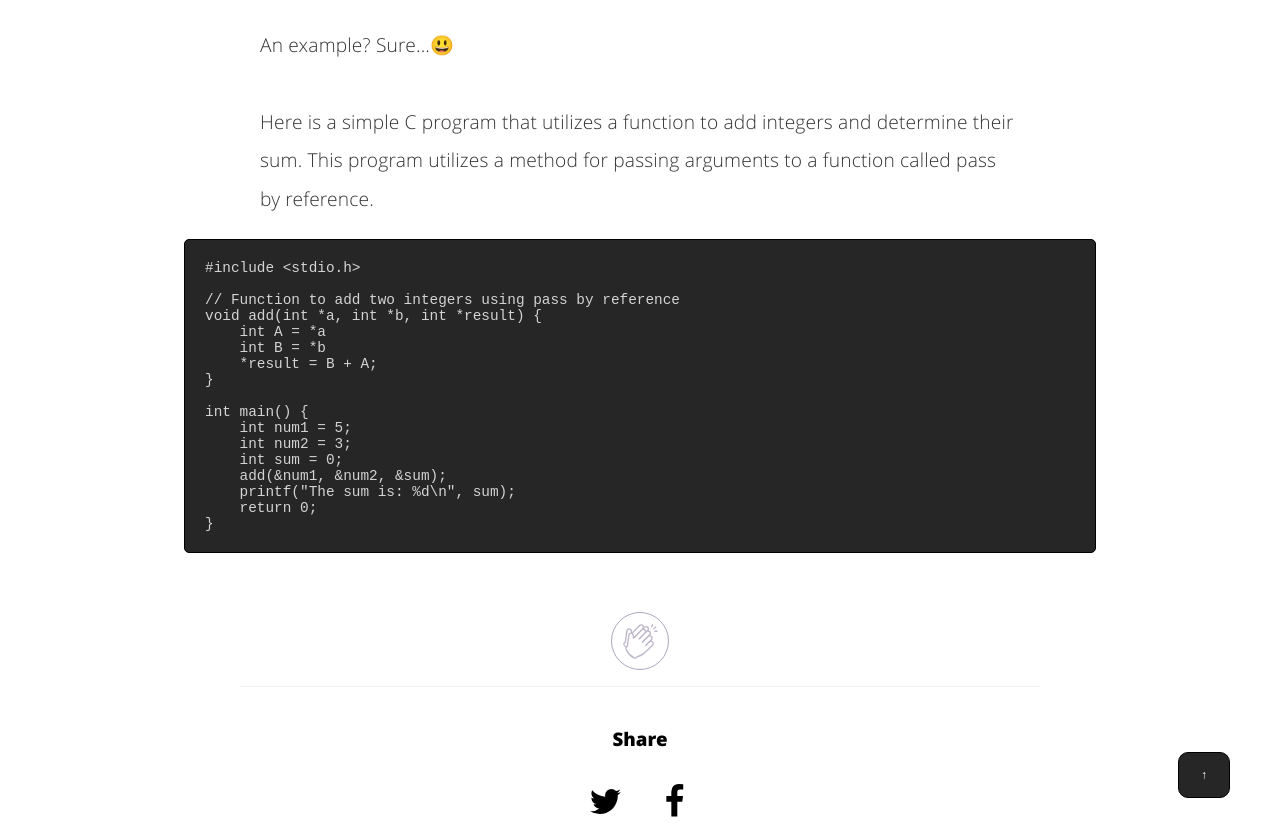
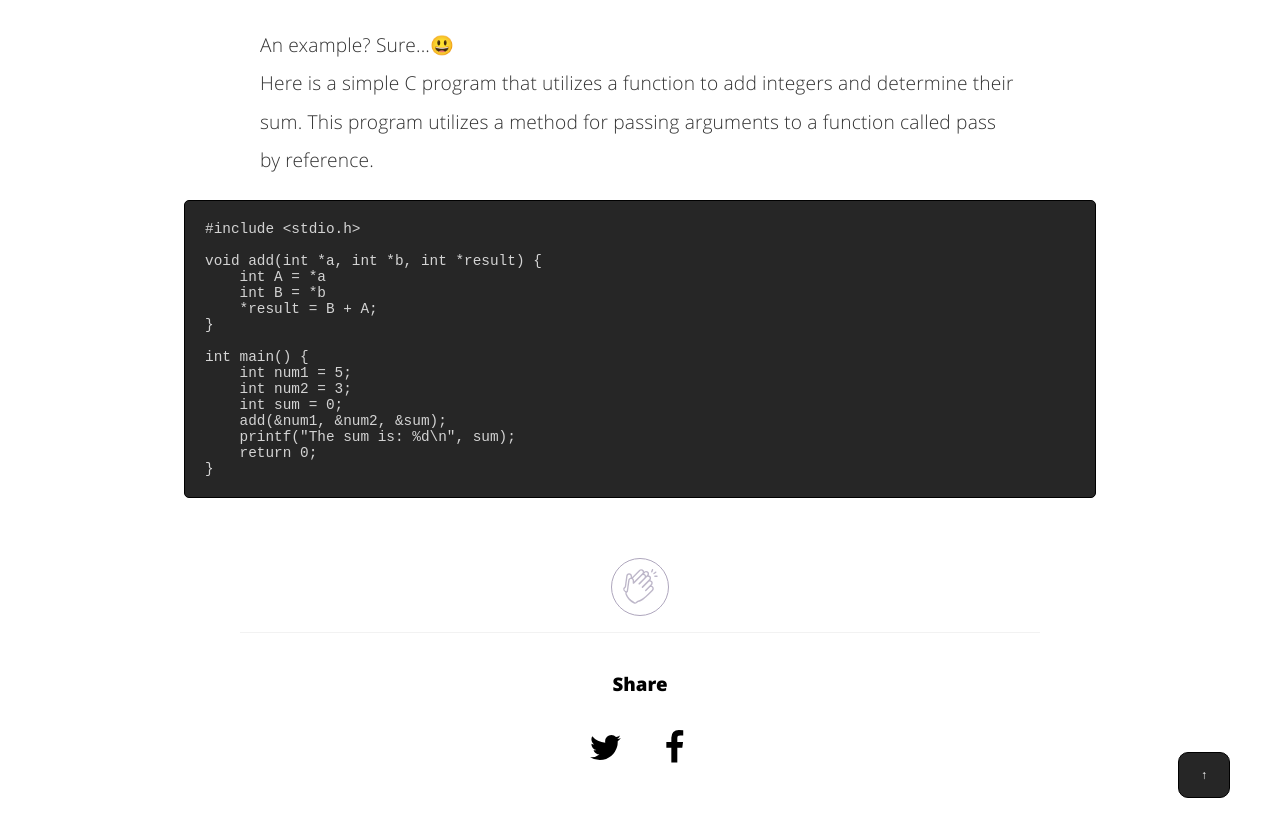
Before and after one commit to nickvourd/nickvourd.github.io, a Jekyll site: the page built from _posts/2023-10-18-x64dbg-intro.md, in a window 1280 px wide and 900 px high, scrolled down 6271 px, cut to the strip 62-900 px from the top of the window. Built offline with Jekyll 4.4.1, drawn with Linux system fonts in a browser that asks for light colours.

Commit message:
Edit 2023-10-18 x64dbg (My first baby steps)

````diff
--- a/_posts/2023-10-18-x64dbg-intro.md
+++ b/_posts/2023-10-18-x64dbg-intro.md
@@ -386,12 +386,11 @@ Before we begin, let me to explain some terminology to become more familiar with
     <iframe src="https://giphy.com/embed/Vgx2iiYbRbFAoG0F1N" width="480" height="350" frameBorder="0" class="giphy-embed" allowFullScreen></iframe>
 </div>
 
-<p>An example? Sure...😃<br /><br />Here is a simple C program that utilizes a function to add integers and determine their sum. This program utilizes a method for passing arguments to a function called pass by reference.</p>
+<p>An example? Sure...😃<br />Here is a simple C program that utilizes a function to add integers and determine their sum. This program utilizes a method for passing arguments to a function called pass by reference.</p>
 
 ```
 #include <stdio.h>
 
-// Function to add two integers using pass by reference
 void add(int *a, int *b, int *result) {
     int A = *a
     int B = *b
````
